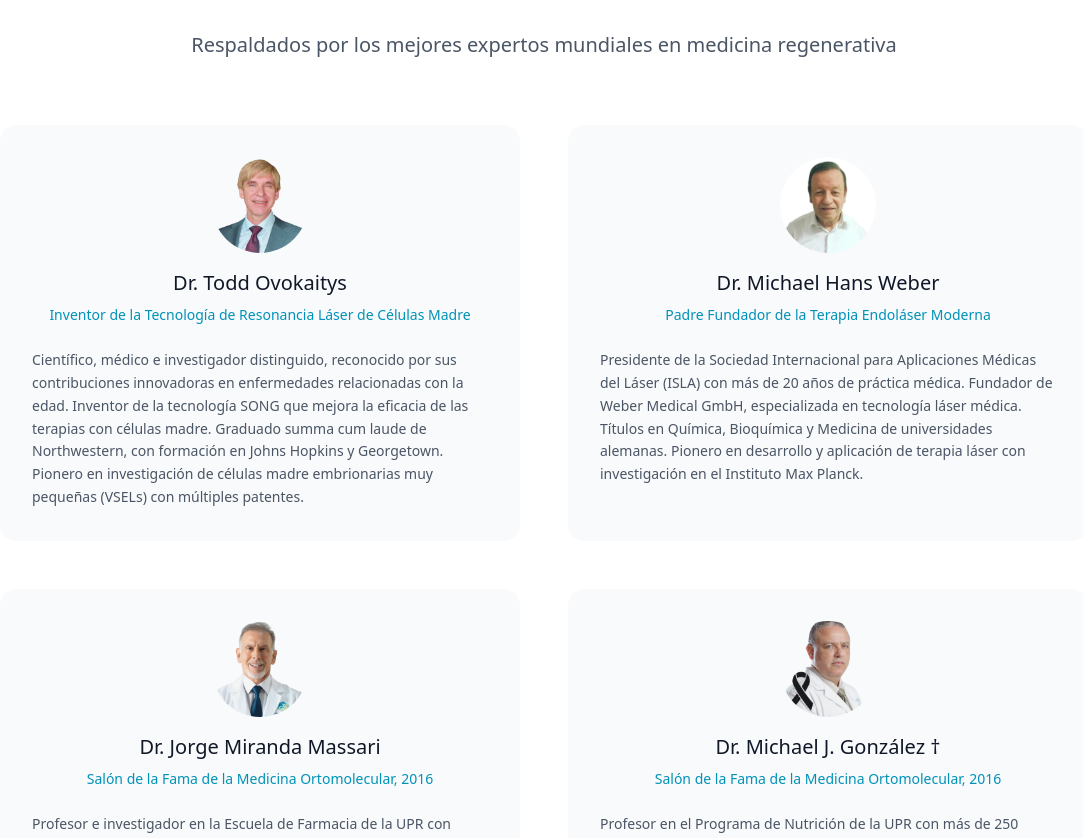
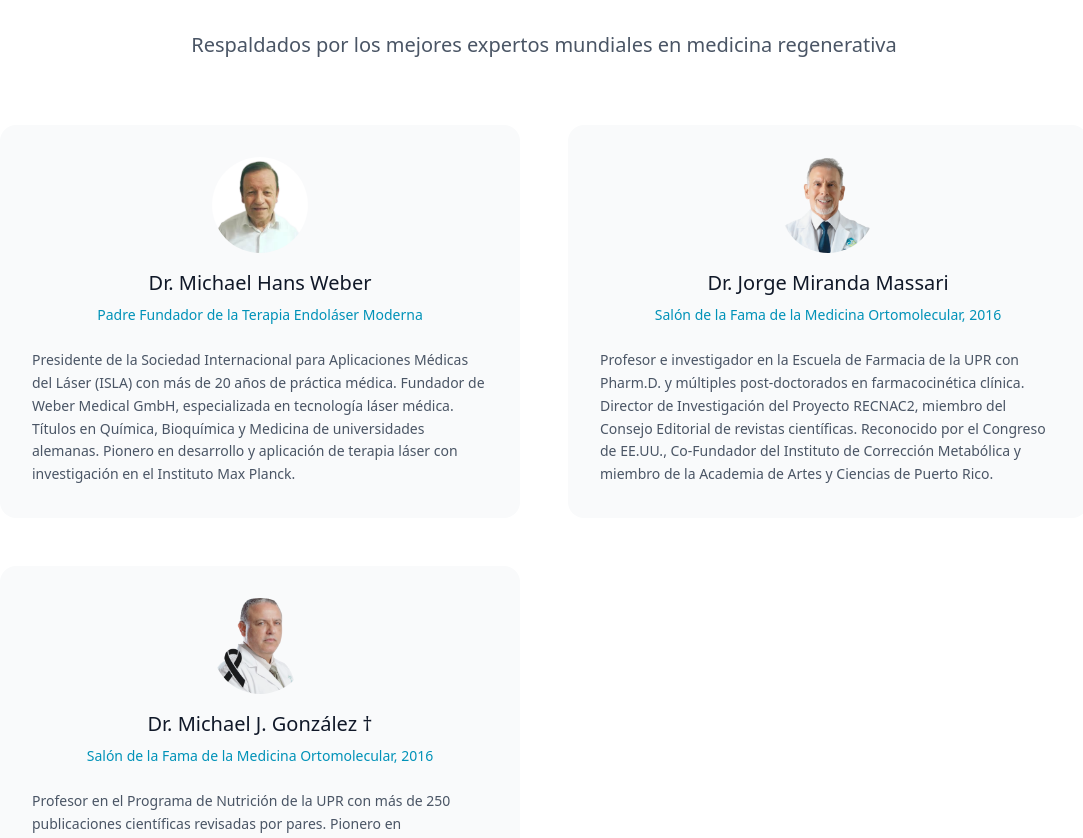
Before and after one commit to metadiego/centro-medicina-regenerativa, a Next.js app: page /nosotros in a window 1280 px wide. Shown: the part 1941-2779 px from the top of the page, without its empty margins (96-1179 px from the left). Built offline with nearby package versions, Linux system fonts and the light colour scheme.

Commit message:
Actualizar terapia celular

```diff
--- a/app/nosotros/page.tsx
+++ b/app/nosotros/page.tsx
@@ -233,25 +233,6 @@ export default function NosotrosPage() {
             </div>
 
             <div className="grid md:grid-cols-2 gap-12">
-              <div className="bg-gray-50 rounded-2xl p-8">
-                <div className="text-center mb-6">
-                  <div className="w-24 h-24 rounded-full mx-auto mb-4 relative overflow-hidden">
-                    <Image
-                      src="/dr_ovokaitys.png"
-                      alt="Dr. Todd Ovokaitys"
-                      fill
-                      className="object-cover"
-                    />
-                  </div>
-                  <h3 className="text-xl font-medium text-gray-900 mb-2">Dr. Todd Ovokaitys</h3>
-                  <p className="text-cyan-600 text-sm font-medium mb-4">Inventor de la Tecnología de Resonancia Láser de Células Madre</p>
-                </div>
-                <p className="text-gray-600 leading-relaxed font-light text-sm">
-                  Científico, médico e investigador distinguido, reconocido por sus contribuciones innovadoras en enfermedades relacionadas con la edad.
-                  Inventor de la tecnología SONG que mejora la eficacia de las terapias con células madre. Graduado summa cum laude de Northwestern,
-                  con formación en Johns Hopkins y Georgetown. Pionero en investigación de células madre embrionarias muy pequeñas (VSELs) con múltiples patentes.
-                </p>
-              </div>
 
               <div className="bg-gray-50 rounded-2xl p-8">
                 <div className="text-center mb-6">
--- a/app/tratamientos/page.tsx
+++ b/app/tratamientos/page.tsx
@@ -56,8 +56,8 @@ export default function TratamientosPage() {
     {
       id: 2,
       title: 'Terapia Celular Avanzada',
-      shortDescription: 'Tratamiento exclusivo en Puerto Rico, con células madre propias (autólogas)  activadas con luz láser fotoacústica (SONG).',
-      fullDescription: 'Ofrecemos una terapia avanzada con células madre basada en la extracción y activación de VSELs (Very Small Embryonic-Like Stem Cells), células madre propias ultra pequeñas obtenidas de la sangre del paciente. Esta innovadora intervención, aún en fase de desarrollo y fundamentada en los avances del Dr. Todd Ovokaitys, tiene como objetivo principal contrarrestar el deterioro asociado al envejecimiento. La empresa QIGeneration, pionera en esta tecnología, ha recibido la designación de “Enfermedad Pediátrica Rara” por parte de la FDA de los Estados Unidos, lo que reconoce la necesidad urgente de terapias disruptivas para condiciones actualmente desatendidas. Los estudios preliminares indican que esta terapia puede contribuir a revertir parámetros de envejecimiento biológico, según lo demuestra la metodología del reloj epigenético de Horvath.',
+      shortDescription: 'Tratamiento exclusivo en Puerto Rico, con células madre propias (autólogas)',
+      fullDescription: 'Ofrecemos una terapia avanzada con células madre basada en la extracción y activación de VSELs (Very Small Embryonic-Like Stem Cells), células madre propias ultra pequeñas obtenidas de la sangre del paciente. Esta innovadora intervención, aún en fase de desarrollo, tiene como objetivo principal contrarrestar el deterioro asociado al envejecimiento. Los estudios preliminares indican que esta terapia puede contribuir a revertir parámetros de envejecimiento biológico, según lo demuestra la metodología del reloj epigenético de Horvath.',
       benefits: [
         'Rejuvenecimiento celular',
         'Tratamiento de enfermedades resultantes del envejecimiento',
--- a/components/Services.tsx
+++ b/components/Services.tsx
@@ -14,7 +14,7 @@ export default function Services() {
     {
       image: '/stem_cell_therapy.png',
       imageType: 'file',
-      title: 'Terapia de Células Madre',
+      title: 'Terapia Celular Avanzada',
       description: 'Tratamientos regenerativos utilizando células madre para la reparación y regeneración de tejidos dañados.',
       features: ['Medicina regenerativa avanzada', 'Células madre', 'Activación láser de células']
     },
```
